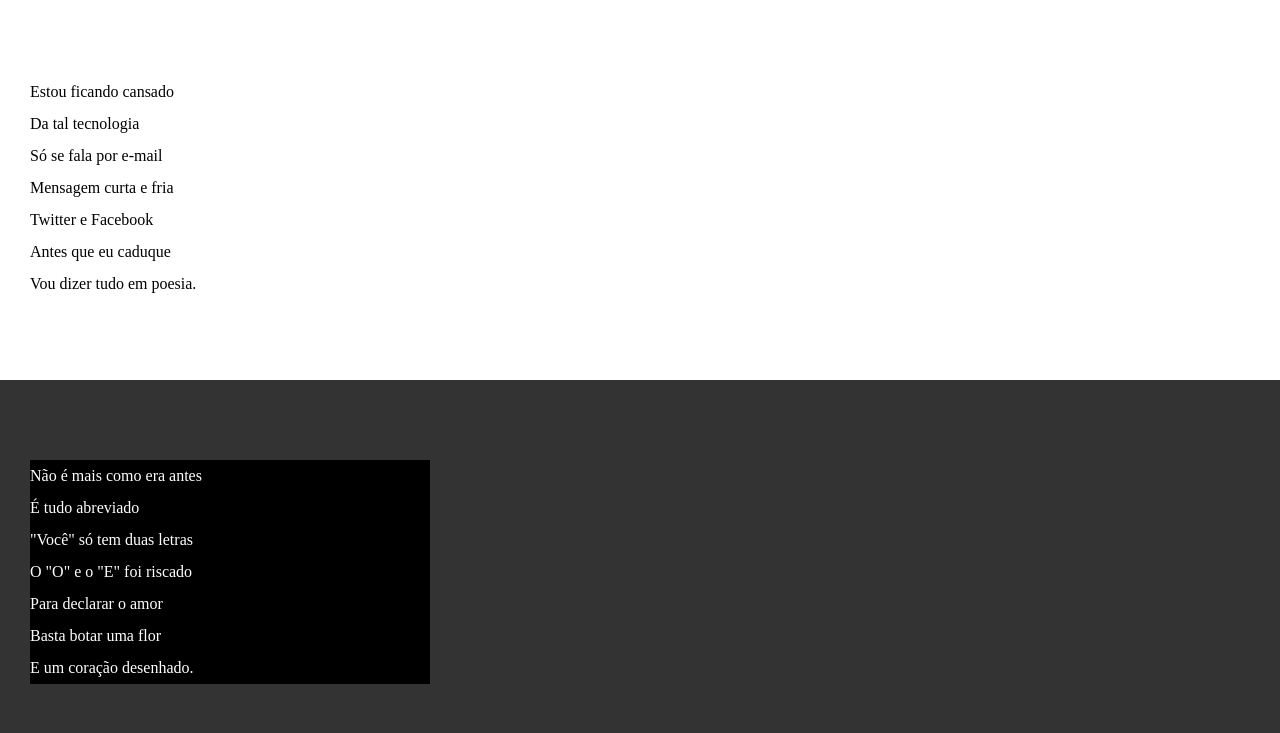
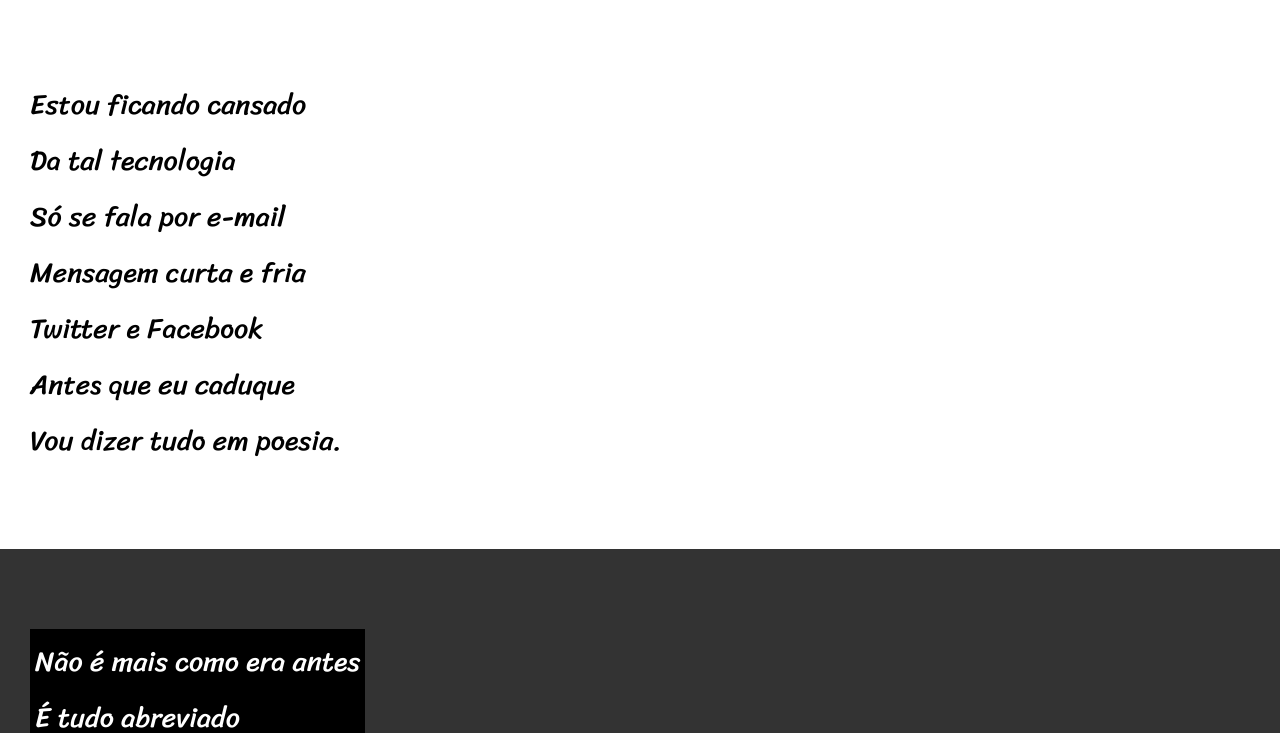
Before and after one commit to FelipeAugusto51/Html-css, a plain HTML site: page Exercícios/Desafio 12/index.html in a window 1280 px wide. Shown: the part 159-892 px from the top of the page. Drawn offline with Linux system fonts and the light colour scheme.

Commit message:
atualização de estilos

```diff
--- a/Exercícios/Desafio 12/style.css
+++ b/Exercícios/Desafio 12/style.css
@@ -1,6 +1,15 @@
 @charset "UTF-8";
 
+@import url('https://fonts.googleapis.com/css2?family= Bebas+Neue & family = Passion+One & display=swap');
 
+@import url('https://fonts.googleapis.com/css2?family= Sriracha & display = swap');
+
+
+:root{
+    --fonte1: Verdana, Geneva, Tahoma, sans-serif;
+    --fonte2:'Passion one', 'cursive';
+    --fonte3: 'Sriracha', 'cursive';
+}
 
 *{
     margin: 0px;
@@ -10,6 +19,7 @@
 html, body{
     min-height: 100vh;
     background-color: darkgrey;
+    font-family: var(--fonte1);
 }
 
 header{
@@ -21,6 +31,8 @@ header{
 header > h1{
     padding-top: 50px;
     font-variant: small-caps;
+    font-family: var(--fonte2);
+    font-size: 10%vh;
 }
 
 header > p{
@@ -42,6 +54,8 @@ section {
     padding-bottom: 10vh;
     line-height: 2em;
     padding-left: 30px;
+    font-family: var(--fonte3);
+    font-size: 3.5vh;
 }
 
 section.normal{
@@ -55,7 +69,8 @@ section.imagem{
 }
 
 section.imagem > p{
-    width:400px;
+    display: inline-block;
+    padding: 5px;
     background-color: rgb(0, 0, 0.255);
 }
 
```
